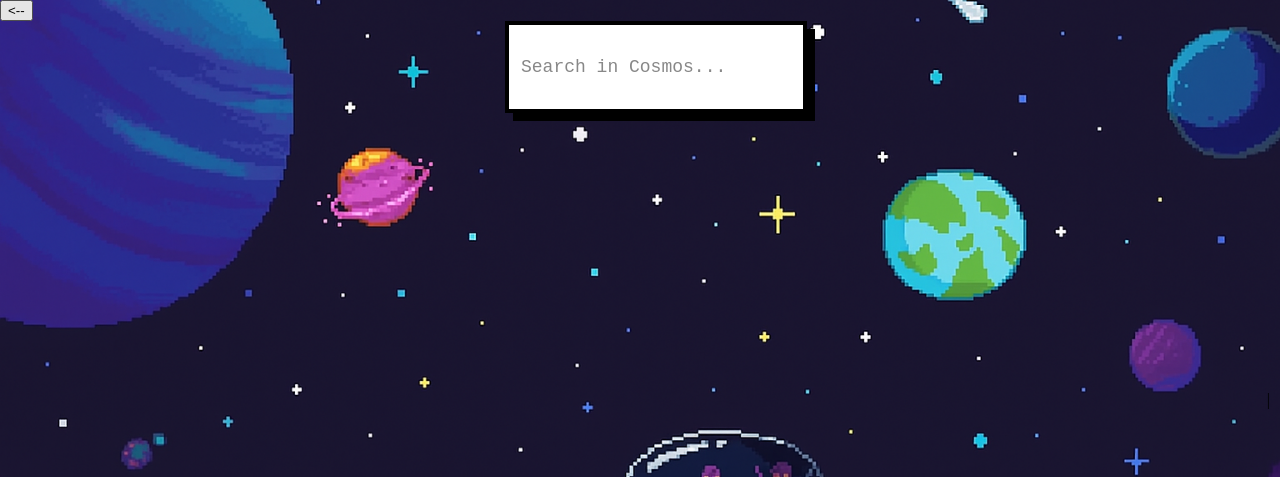
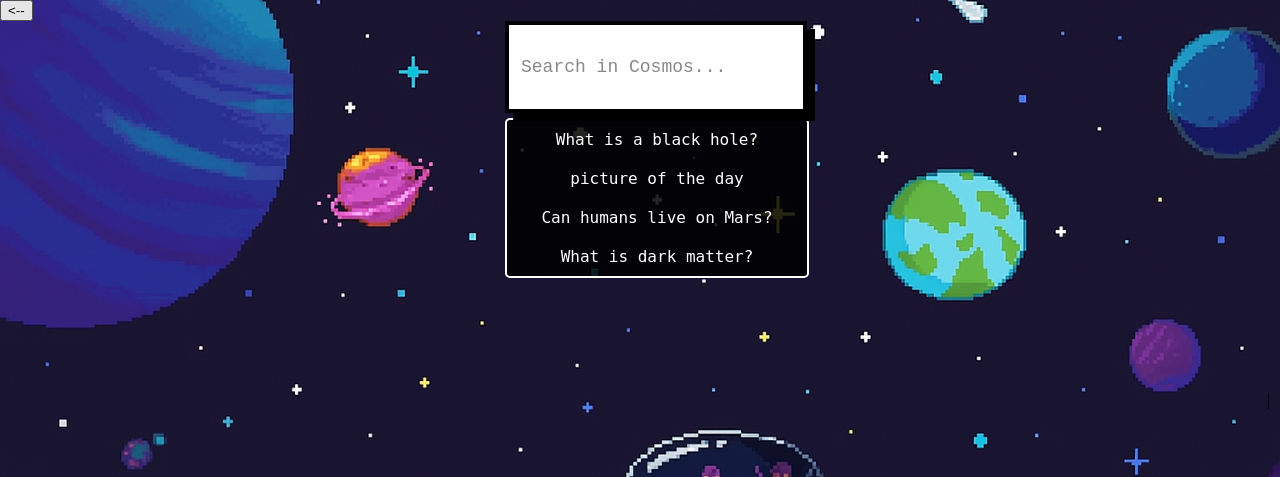
Before and after one commit to Sam-bot-dev/Cosmos-Chatbot, a Flask app: page /chatbot.html in a window 1280 px wide. Shown: the top 477 px of the page. Run offline with Flask 3, Linux system fonts and the light colour scheme; some web fonts are replaced.

Commit message:
Checkpoint before assistant change: Enable users to ask questions and receive answers through a web interface
Implements a basic chatbot interface with dynamic suggestions in `chatbot.html`, adds a `/ask` route and integrates `wikipedia` search in `main.py`, and adds `response.html`.

Replit-Commit-Author: Assistant

```diff
--- a/main.py
+++ b/main.py
@@ -7,5 +7,13 @@ def index():
 @app.route('/chatbot.html')
 def chatbot():
     return render_template('chatbot.html')
+@app.route('/ask', methods=['POST'])
+def ask():
+    pass
+app.run(debug=True)
 
-app.run(debug=True)
+query =""
+def search(query):
+    req= wikipedia.summary(query,sentences=1)
+    print(req)
+search(query)
--- a/static/style.css
+++ b/static/style.css
@@ -220,3 +220,34 @@ body{
   letter-spacing: 1px;
   text-shadow: 0px 0px 0 #000;
 }
+@font-face {
+  font-family: 'PixelFont';
+  src: url('https://fonts.cdnfonts.com/s/8273/PixelOperator.woff') format('woff');
+}
+
+input {
+  font-family: 'PixelFont', monospace;
+  padding: 10px;
+  width: 300px;
+  border-radius: 5px;
+  border: none;
+  margin-bottom: 5px;
+}
+
+.suggestions-box {
+  width: 300px;
+  background: rgba(0, 0, 0, 0.85);
+  border: 2px solid #fff;
+  border-radius: 5px;
+  font-family: 'PixelFont', monospace;
+  color: white;
+}
+
+.suggestions-box div {
+  padding: 10px;
+  cursor: pointer;
+}
+
+.suggestions-box div:hover {
+  background-color: #333;
+}
--- a/templates/chatbot.html
+++ b/templates/chatbot.html
@@ -13,9 +13,37 @@
     <input
       class="input"
       name="text"
+      id="userInput"
       type="text"
       placeholder="Search in Cosmos..."
+      onkeydown="if(event.key==='Enter'){submitQuestion();}"
     />
-  </div></center>
+    <div class="suggestions-box" id="suggestionBox">
+      <div onclick="selectSuggestion(this)">What is a black hole?</div>
+      <div onclick="selectSuggestion(this)">picture of the day</div>
+      <div onclick="selectSuggestion(this)">Can humans live on Mars?</div>
+      <div onclick="selectSuggestion(this)">What is dark matter?</div>
+    </div>
+  </div>
+  </div>
+</center>
+  <script>
+    function submitQuestion(){
+      const userInput = document.getElementById("userInput").value;
+      fetch
+    }
+    function selectSuggestion(el) {
+      alert("You selected: " + el.textContent);
+    }
+
+    function filterSuggestions(value) {
+      const suggestions = document.querySelectorAll("#suggestionBox div");
+      suggestions.forEach(item => {
+        item.style.display = item.textContent.toLowerCase().includes(value.toLowerCase()) ? "block" : "none";
+      });
+    }
+
+  </script>
 </body>
+
 </html>
```
Also changed, not shown: templates/response.html (added, +12 -0 lines).
